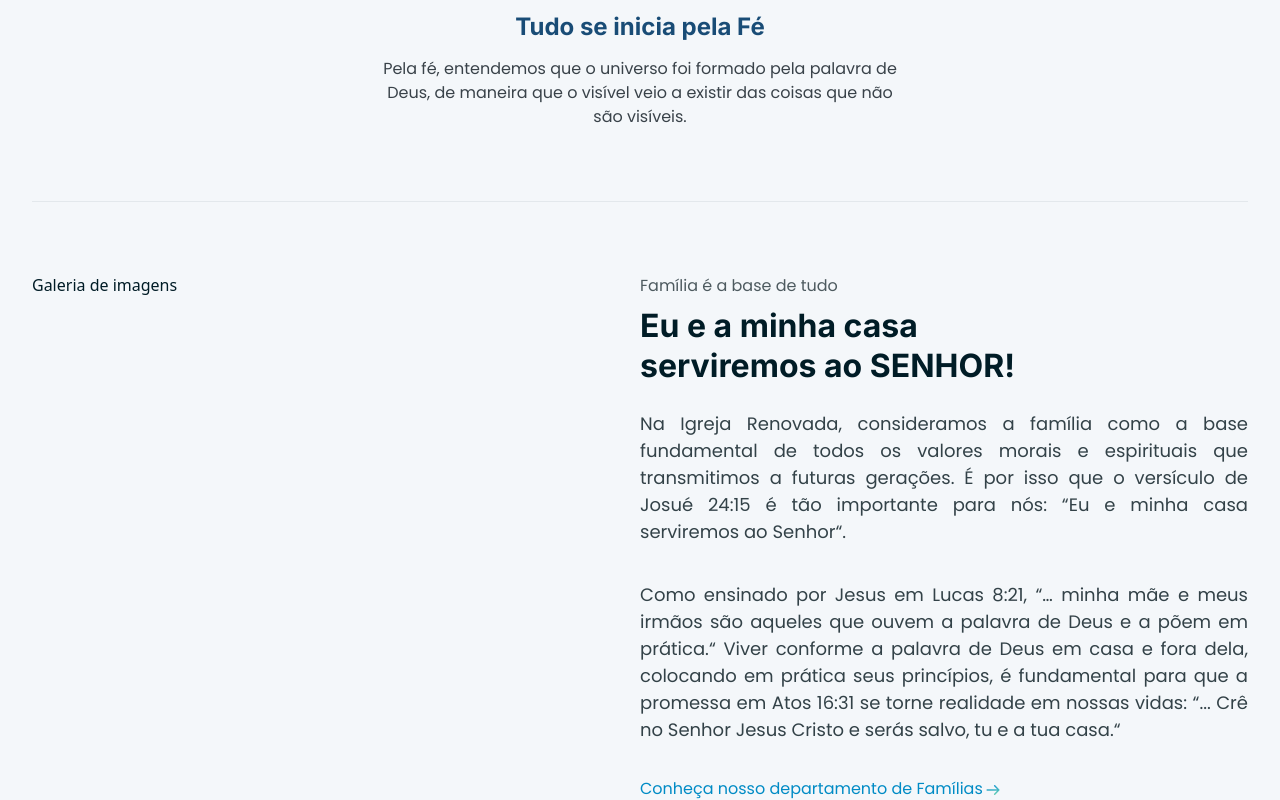
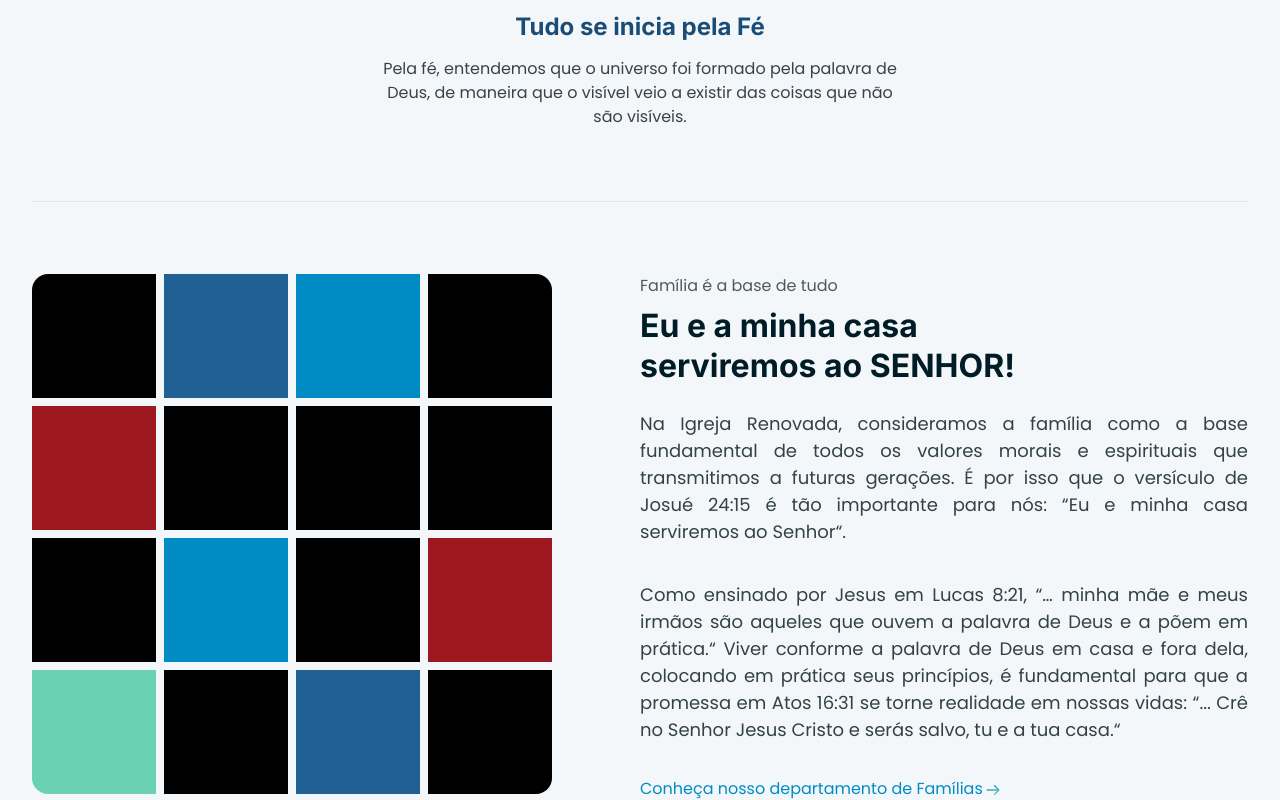
Before and after one commit to eriquyjhordan/igreja-renovada, a Next.js app: page / in a window 1280 px wide. Shown: the part 600-1400 px from the top of the page. Built offline with nearby package versions, Linux system fonts and the light colour scheme.

Commit message:
feat: create gallery component

```diff
--- a/src/components/Family/index.tsx
+++ b/src/components/Family/index.tsx
@@ -1,6 +1,7 @@
 import { Inter, Poppins } from 'next/font/google'
 import styles from './styles.module.css'
 import Image from 'next/image'
+import Gallery from '../Gallery'
 
 const inter = Inter({ subsets: ['latin'] })
 const poppins = Poppins({ subsets: ['latin'], weight: ['400', '700'], })
@@ -16,7 +17,7 @@ export default function Family() {
         <hr className={styles.faithLine} />
         <section className={styles.familyWrapper}>
           <div className={styles.imagesGalery}>
-            Galeria de imagens
+            <Gallery />
           </div>
           <div className={styles.familyTexts}>
             <p className={`${poppins.className} ${styles.familyLeadText}`}>Família é a base de tudo</p>
--- /dev/null
+++ b/src/components/Gallery/index.tsx
@@ -0,0 +1,24 @@
+import styles from './styles.module.css'
+
+export default function Gallery() {
+  return (
+    <div className={styles.container}>
+      <div style={{ borderRadius: '16px 0px 0px 0px' }} className={styles.square}></div>
+      <div style={{ backgroundColor: '#216095' }} className={styles.square}></div>
+      <div style={{ backgroundColor: '#008BC5' }} className={styles.square}></div>
+      <div style={{ borderRadius: '0px 16px 0px 0px' }} className={styles.square}></div>
+      <div style={{ backgroundColor: '#9E181F' }} className={styles.square}></div>
+      <div className={styles.square}></div>
+      <div className={styles.square}></div>
+      <div className={styles.square}></div>
+      <div className={styles.square}></div>
+      <div style={{ backgroundColor: '#008BC5' }} className={styles.square}></div>
+      <div className={styles.square}></div>
+      <div style={{ backgroundColor: '#9E181F' }} className={styles.square}></div>
+      <div style={{ borderRadius: '0px 0px 0px 16px', backgroundColor: '#6AD1B3' }} className={styles.square}></div>
+      <div className={styles.square}></div>
+      <div style={{ backgroundColor: '#216095' }} className={styles.square}></div>
+      <div style={{ borderRadius: '0px 0px 16px 0px' }} className={styles.square}></div>
+    </div>
+  )
+}
--- /dev/null
+++ b/src/components/Gallery/styles.module.css
@@ -0,0 +1,11 @@
+.container {
+  display: grid;
+  grid-template-columns: repeat(4, 1fr);
+  gap: 0.5rem;
+}
+
+.square {
+  width: 7.75rem;
+  height: 7.75rem;
+  background-color: #000;
+}
```
